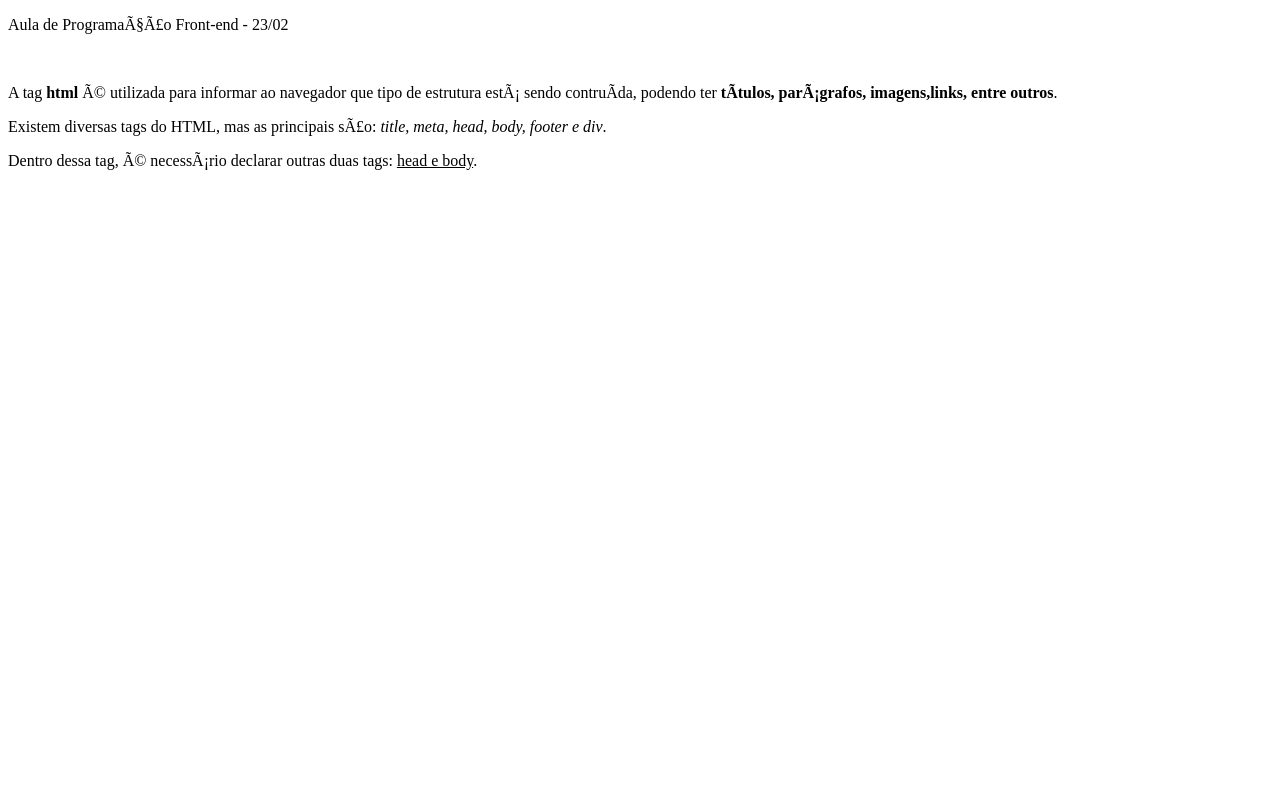
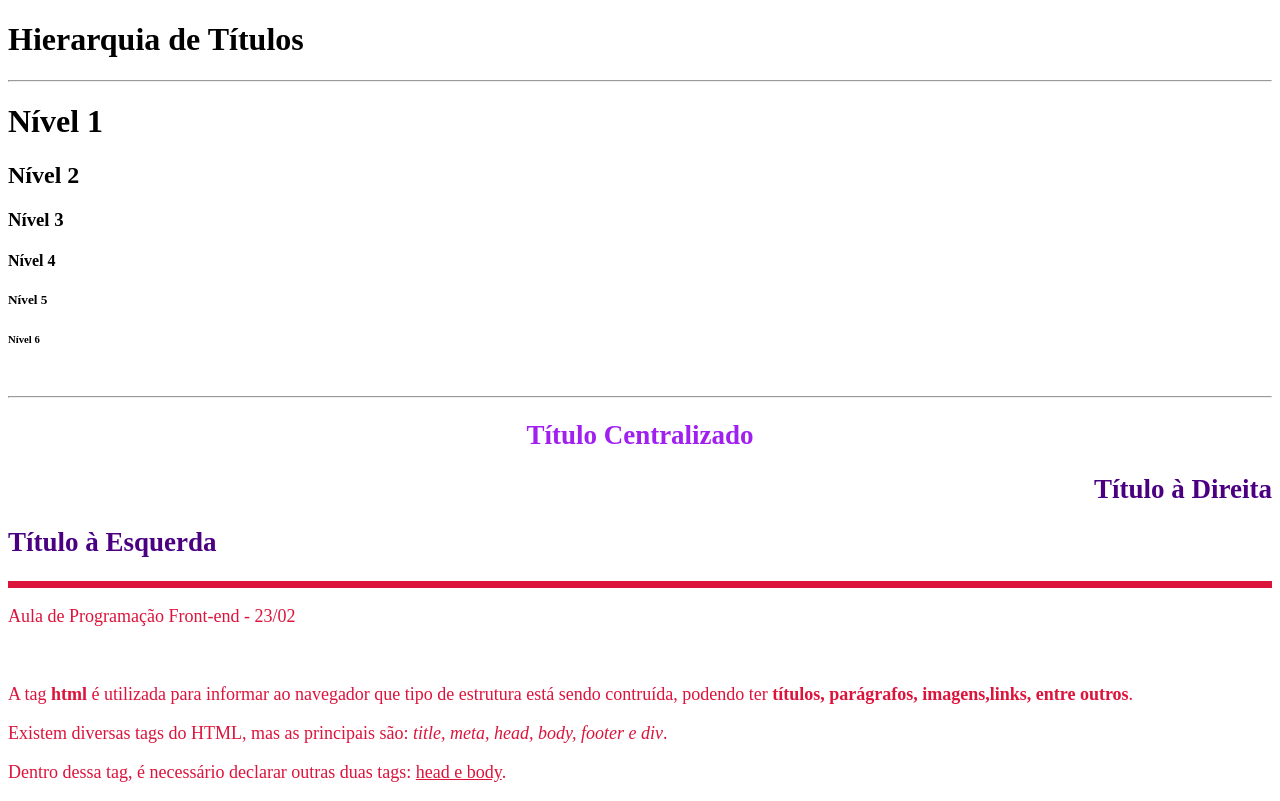
Before and after one commit to AnnaMeregali/annameregali, a plain HTML site: page aula1.html in a window 1280 px wide. Drawn offline with Linux system fonts and the light colour scheme.

Commit message:
Add files via upload

```diff
--- a/aula1.html
+++ b/aula1.html
@@ -2,10 +2,40 @@
 <html lang="pt-br">
     <head>
         <title> Aula1 - Estrutura Básica</title>
-        <meta charset=UTF-8">
+        <meta charset="UTF-8">
+
     </head>
 
     <body>
+
+        <!--Inserir comentário no html-->
+        <h1>Hierarquia de Títulos</h1>
+        <hr> <!-- Insere uma linha na horizontal-->
+        <h1>Nível 1</h1>
+        <h2>Nível 2</h2>
+        <h3>Nível 3</h3>
+        <h4>Nível 4</h4>
+        <h5>Nível 5</h5>
+        <h6>Nível 6</h6>
+
+        <br> <!--Inserir quebra de linha-->
+        <hr> <!--Insere uma linha na horizontal-->
+
+        <!--Cor de fonte e tamanho de fonte-->
+        <font color=#A020F0 size=4>
+        <!--Alinhamento de texto-->
+        <h2 align=center>Título Centralizado</h2>
+
+        <font color=#4B0082 size=4>
+        <h2 align=right>Título à Direita</h2>
+
+        <font color="#4B0082" size="4">
+        <h2 align=left>Título à Esquerda</h2>
+
+        <hr color="#DC143C" size="7"> <!--Insere uma linha na horizontal-->
+        <!--Cor da fonte e tamanho de fonte do texto-->
+        <font color="#DC143C" size="4">
+
         <p>Aula de Programação Front-end - 23/02</p>
         <br>
         <p>A tag <strong> html</strong> é utilizada para informar ao navegador que tipo de estrutura está sendo contruída, podendo ter <strong>títulos, parágrafos, imagens,links, entre outros</strong>.</p>
```
